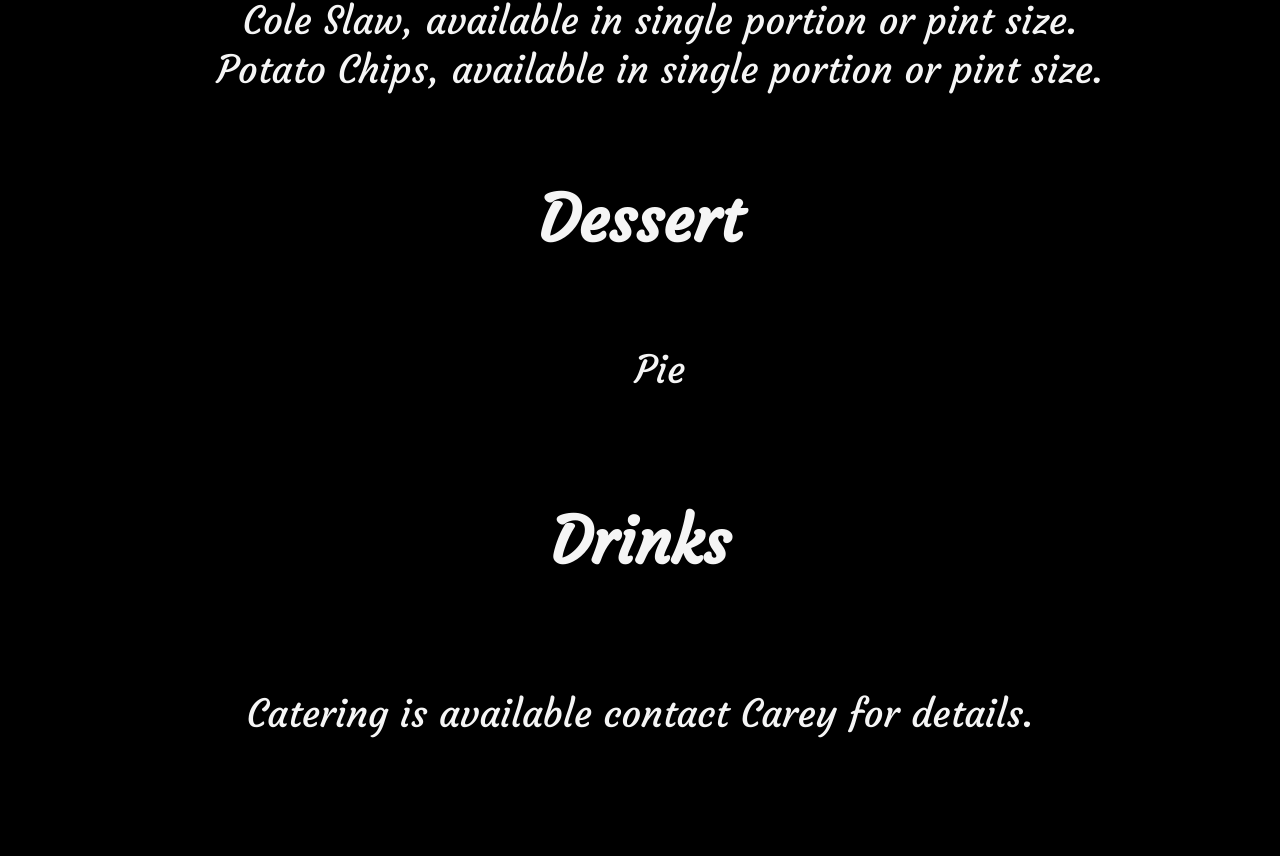
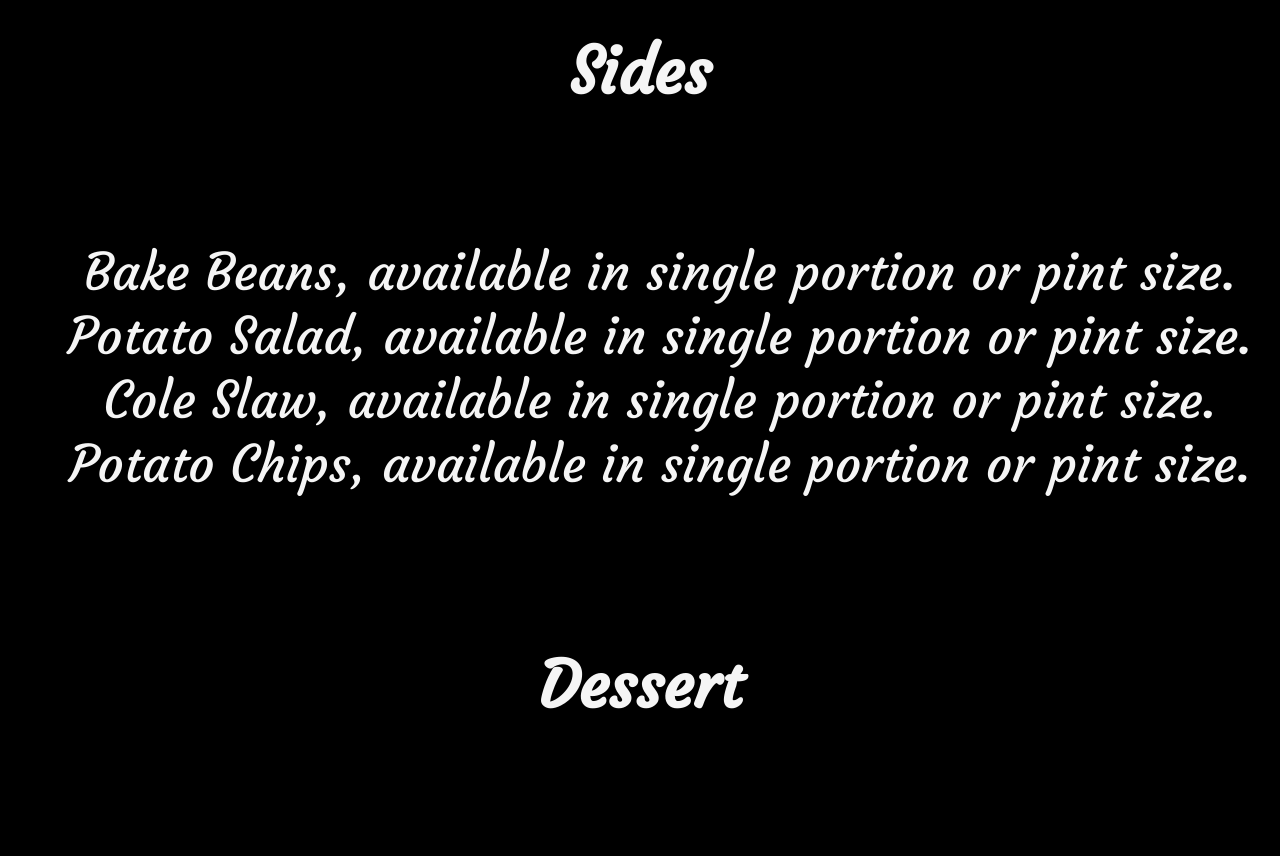
Before and after one commit to joew0145/BabyAs, a plain HTML site: page index_2.html in a window 1280 px wide. Shown: the part 2184-3040 px from the top of the page. Drawn offline with Linux system fonts and the light colour scheme; a web font is replaced by a local one.

Commit message:
update fonts again

```diff
--- a/css/style_menu.css
+++ b/css/style_menu.css
@@ -15,9 +15,9 @@ head, body {
 
 
 .list_wrapper {
-    text-align: center;
-    font-size: 3vw;
-    padding: 0;
+    font-size: 4vw;
+    padding: 1vw;
+
 }
 h1,h2,h3,h4,h5 {
     text-align: center;
@@ -34,10 +34,11 @@ h2,h3,h4,h5 {
 
 ul {
     list-style: none;
+    text-align: center;
 }
 
 p {
-    font-size: 3vw;
+    font-size: 4vw;
     text-align: center;
 }
 
```
